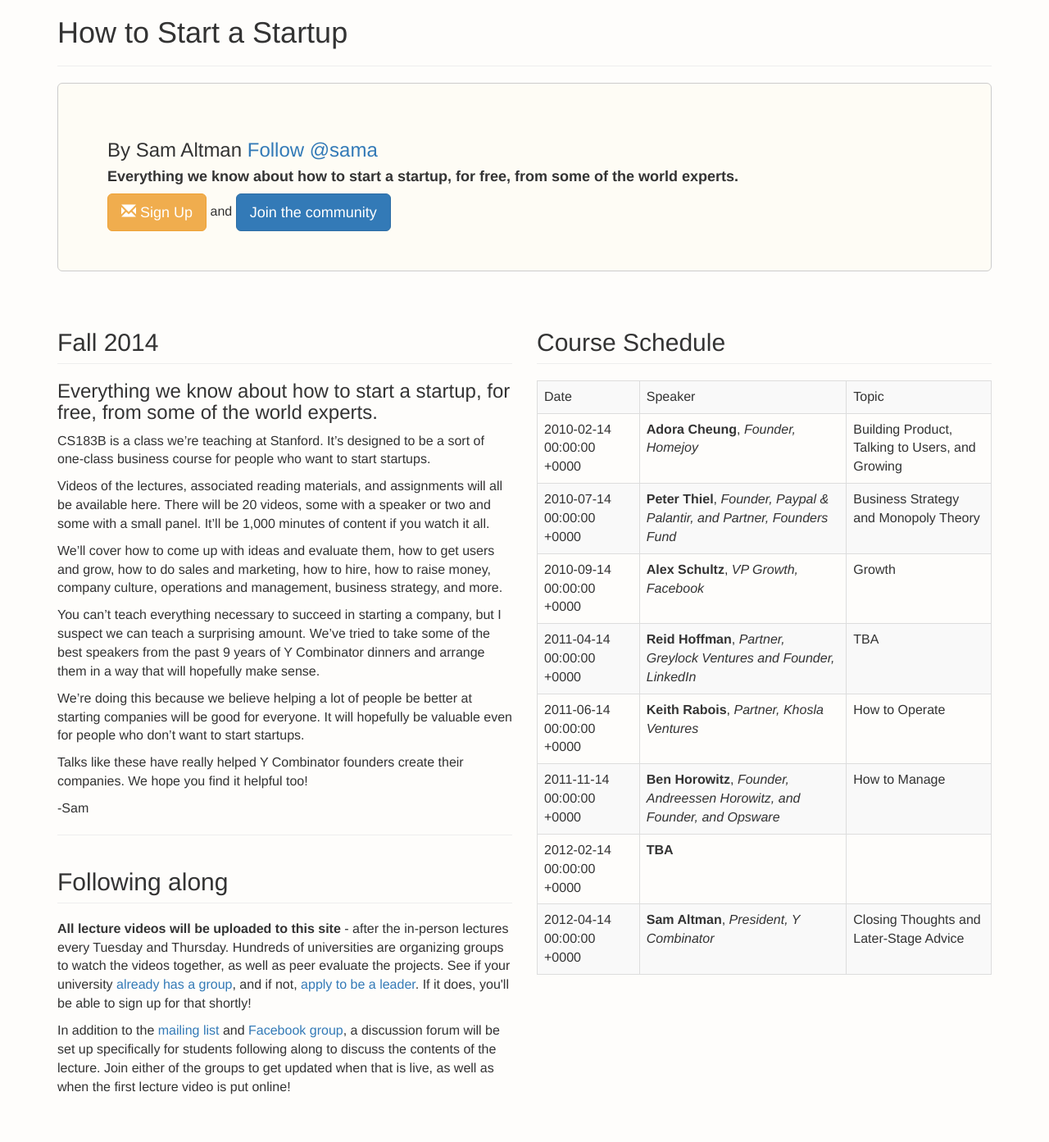
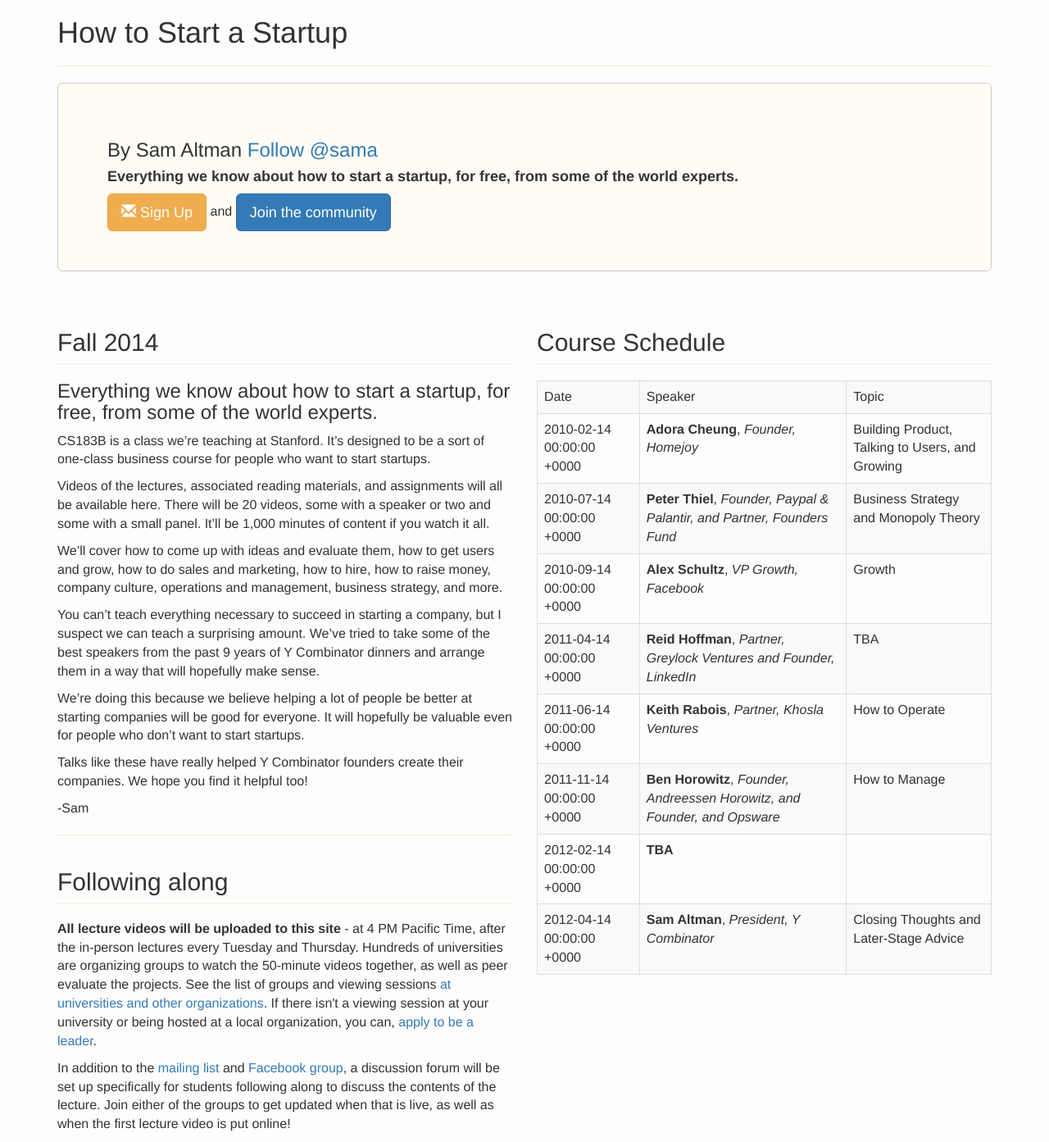
Before and after one commit to potluck/cs183b-bootstrap, a Jekyll site: the page built from index.md, in a window 1280 px wide. Shown: the whole page at 82% size. Built offline with Jekyll 4.4.1, drawn with Linux system fonts in a browser that asks for light colours; nearby versions of some CDN libraries; library files that are not in the unit come from our copies; comment, search, counter and statistics services are not loaded; a file with an impossible date is left out; before the commit the page ends 1347 px from its top, so only the background shows below that.

Commit message:
changed link to spreadsheet

```diff
--- a/index.md
+++ b/index.md
@@ -38,8 +38,10 @@
       Following along
     </h2>
     <p>
-    <strong>All lecture videos will be uploaded to this site</strong> - after the in-person lectures every Tuesday and Thursday. Hundreds of universities are organizing groups to watch the videos together, as well as peer evaluate the projects. See if your university
-    <a href="https://docs.google.com/spreadsheets/d/1NRpmEwyoKaGqRa--U2faAh6vA3SZTCdPXb4Ud7_BW9M/">already has a group</a>, and if not, <a href="https://docs.google.com/forms/d/1txn_v7M-MmrqbCH44lAD4JKcM1iCTHLL1vCrqv2qH9U/viewform">apply to be a leader</a>. If it does, you'll be able to sign up for that shortly!
+    <strong>All lecture videos will be uploaded to this site</strong> - at 4 PM Pacific Time, after the in-person lectures every Tuesday and Thursday. Hundreds of universities are organizing groups to watch the 50-minute videos together, as well as peer evaluate the projects. See the list of groups and viewing sessions
+    <a href="https://docs.google.com/spreadsheets/d/1P5xh1t0SOUlVmFkLKPk07DO4dWzM3B9bUWFctWEk1bY/edit#gid=0">at
+    universities and other organizations</a>.
+    If there isn't a viewing session at your university or being hosted at a local organization, you can, <a href="https://docs.google.com/forms/d/1txn_v7M-MmrqbCH44lAD4JKcM1iCTHLL1vCrqv2qH9U/viewform">apply to be a leader</a>.
     </p>
     <p>
       In addition to the <a href="http://eepurl.com/3oe0H">mailing list</a> and
```
Also changed, not shown: 1 other file.
